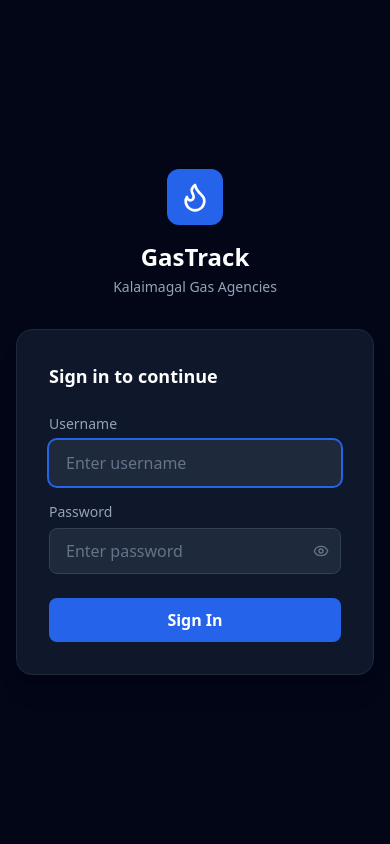
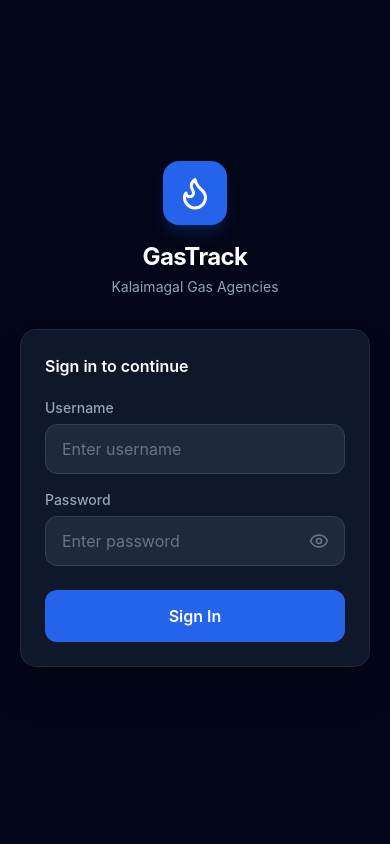
Before and after one commit to sathishthinker/kalaimagal_gas_agency, a Flask app: page /login in a window 390 px wide. Run offline with Flask 3, Linux system fonts and the light colour scheme; some libraries are stand-ins or nearby versions.

Commit message:
Optimize login page for mobile

```diff
--- a/templates/login.html
+++ b/templates/login.html
@@ -2,66 +2,85 @@
 <html lang="en">
 <head>
     <meta charset="UTF-8">
-    <meta name="viewport" content="width=device-width, initial-scale=1.0">
+    <meta name="viewport" content="width=device-width, initial-scale=1.0, maximum-scale=1.0, user-scalable=no">
+    <meta name="theme-color" content="#020617">
+    <meta name="apple-mobile-web-app-capable" content="yes">
+    <meta name="apple-mobile-web-app-status-bar-style" content="black-translucent">
     <title>Login – GasTrack</title>
     <script src="https://cdn.tailwindcss.com"></script>
     <script src="https://unpkg.com/lucide@latest"></script>
+    <style>
+        body { font-family: -apple-system, BlinkMacSystemFont, "Segoe UI", Roboto, Helvetica, Arial, sans-serif; }
+        input, button { -webkit-tap-highlight-color: transparent; }
+        input[type="text"], input[type="password"] { font-size: 16px; } /* prevents iOS zoom */
+    </style>
 </head>
-<body class="bg-slate-950 text-slate-200 min-h-screen flex items-center justify-center px-4">
+<body class="bg-slate-950 text-slate-200 min-h-[100dvh] flex flex-col">
 
-    <div class="w-full max-w-sm">
+    <!-- Full-screen layout: logo top, form fills middle, safe area bottom -->
+    <div class="flex-1 flex flex-col items-center justify-center px-5 py-10">
 
         <!-- Logo -->
         <div class="flex flex-col items-center mb-8">
-            <div class="bg-blue-600 p-3 rounded-xl mb-4">
-                <i data-lucide="flame" class="text-white w-8 h-8"></i>
+            <div class="bg-blue-600 p-3.5 rounded-2xl mb-4 shadow-lg shadow-blue-900/40">
+                <i data-lucide="flame" class="text-white w-9 h-9"></i>
             </div>
-            <h1 class="text-2xl font-bold text-white">GasTrack</h1>
+            <h1 class="text-2xl font-bold text-white tracking-tight">GasTrack</h1>
             <p class="text-slate-400 text-sm mt-1">Kalaimagal Gas Agencies</p>
         </div>
 
         <!-- Card -->
-        <div class="bg-slate-900 border border-slate-800 rounded-2xl p-8 shadow-xl">
-            <h2 class="text-lg font-semibold text-white mb-6">Sign in to continue</h2>
+        <div class="w-full max-w-sm bg-slate-900 border border-slate-800 rounded-2xl p-6 shadow-2xl">
+            <h2 class="text-base font-semibold text-white mb-5">Sign in to continue</h2>
 
             {% if error %}
-            <div class="flex items-center gap-2 bg-red-500/10 border border-red-500/30 text-red-400 text-sm rounded-lg px-4 py-3 mb-5">
-                <i data-lucide="alert-circle" class="w-4 h-4 shrink-0"></i>
-                {{ error }}
+            <div class="flex items-start gap-2 bg-red-500/10 border border-red-500/30 text-red-400 text-sm rounded-xl px-4 py-3 mb-5">
+                <i data-lucide="alert-circle" class="w-4 h-4 shrink-0 mt-0.5"></i>
+                <span>{{ error }}</span>
             </div>
             {% endif %}
 
-            <form method="POST" action="/login">
+            <form method="POST" action="/login" autocomplete="on">
+                <!-- Username -->
                 <div class="mb-4">
-                    <label class="block text-sm text-slate-400 mb-1.5" for="username">Username</label>
+                    <label class="block text-sm text-slate-400 mb-1.5 font-medium" for="username">Username</label>
                     <input
                         id="username" name="username" type="text"
-                        autocomplete="username" required autofocus
-                        class="w-full bg-slate-800 border border-slate-700 rounded-lg px-4 py-2.5 text-white placeholder-slate-500 focus:outline-none focus:ring-2 focus:ring-blue-600 focus:border-transparent transition"
+                        autocomplete="username" required
+                        inputmode="text" spellcheck="false" autocorrect="off" autocapitalize="none"
+                        class="w-full bg-slate-800 border border-slate-700 rounded-xl px-4 py-3 text-white placeholder-slate-500 focus:outline-none focus:ring-2 focus:ring-blue-600 focus:border-transparent transition"
                         placeholder="Enter username"
                     >
                 </div>
+
+                <!-- Password -->
                 <div class="mb-6">
-                    <label class="block text-sm text-slate-400 mb-1.5" for="password">Password</label>
+                    <label class="block text-sm text-slate-400 mb-1.5 font-medium" for="password">Password</label>
                     <div class="relative">
                         <input
                             id="password" name="password" type="password"
                             autocomplete="current-password" required
-                            class="w-full bg-slate-800 border border-slate-700 rounded-lg px-4 py-2.5 pr-10 text-white placeholder-slate-500 focus:outline-none focus:ring-2 focus:ring-blue-600 focus:border-transparent transition"
+                            class="w-full bg-slate-800 border border-slate-700 rounded-xl px-4 py-3 pr-12 text-white placeholder-slate-500 focus:outline-none focus:ring-2 focus:ring-blue-600 focus:border-transparent transition"
                             placeholder="Enter password"
                         >
-                        <button type="button" onclick="togglePassword()" class="absolute right-3 top-1/2 -translate-y-1/2 text-slate-500 hover:text-slate-300">
-                            <i data-lucide="eye" id="eye-icon" class="w-4 h-4"></i>
+                        <button type="button" onclick="togglePassword()"
+                            class="absolute right-0 top-0 h-full px-4 text-slate-500 active:text-slate-300 touch-manipulation">
+                            <i data-lucide="eye" id="eye-icon" class="w-5 h-5"></i>
                         </button>
                     </div>
                 </div>
+
+                <!-- Submit -->
                 <button type="submit"
-                    class="w-full bg-blue-600 hover:bg-blue-700 text-white font-semibold py-2.5 rounded-lg transition-colors">
+                    class="w-full bg-blue-600 active:bg-blue-800 text-white font-semibold py-3.5 rounded-xl transition-colors text-base touch-manipulation select-none">
                     Sign In
                 </button>
             </form>
         </div>
     </div>
+
+    <!-- Safe area spacer for iOS home bar -->
+    <div class="pb-safe h-4"></div>
 
     <script>
         lucide.createIcons();
```
